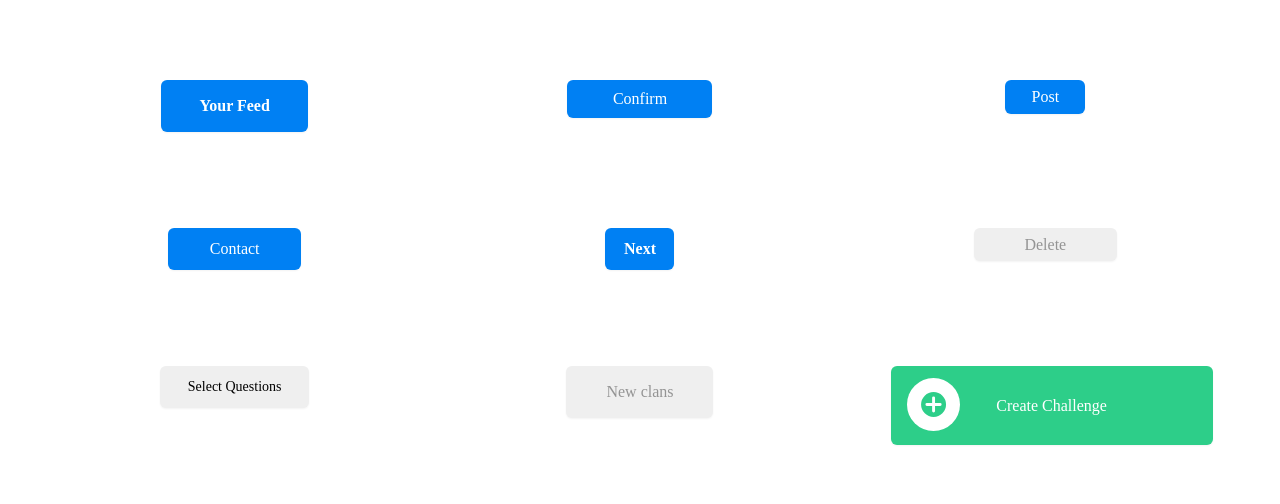
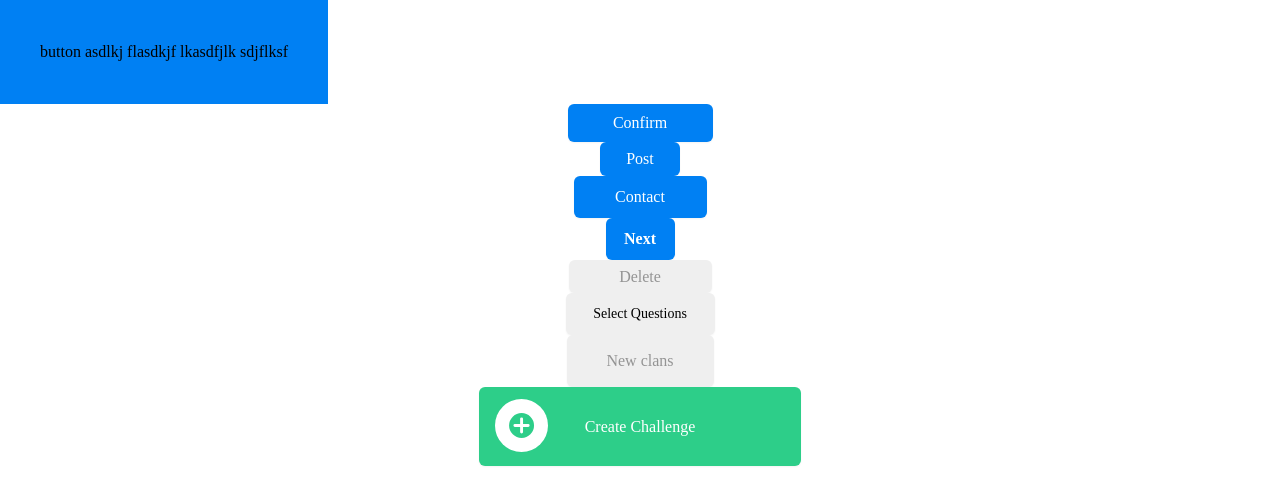
Before and after one commit to v4u-dev/ngt, an Angular app: page / in a window 1280 px wide. Shown: the top 504 px of the page. Built offline with nearby package versions, Linux system fonts and the light colour scheme.

Commit message:
button component is reviewd

```diff
--- a/src/app/app.component.html
+++ b/src/app/app.component.html
@@ -10,16 +10,17 @@
 <link rel="stylesheet" href="https://cdnjs.cloudflare.com/ajax/libs/animate.css/4.1.1/animate.min.css" />
 
 
+<!-- <button mat-button>button</button> -->
 <!-- button starts here -->
-<ngt-button>
-
-  <Yourfeed-btn>
+<button ngt-button>button asdlkj flasdkjf lkasdfjlk sdjflksf</button>
+<!-- <ngt-button> -->
+  <!-- <Yourfeed-btn>
     <button [style.background-color]="YourfeedBtnColor" [style.height]="YourfeedBtnHeight"
       [style.width]="YourfeedBtnWidth" class="btn block mx-auto shadowfocus:shadow-outline focus:outline-none
       text-md  text-white  rounded-md shadow-sm	  font-semibold  btn ripple">
       Your Feed
     </button>
-  </Yourfeed-btn>
+  </Yourfeed-btn> -->
 
   <confirm-btn>
     <button [style.background-color]="confirmBtnColor" [style.height]="confirmBtnHeight" [style.width]="confirmBtnWidth"
@@ -84,7 +85,7 @@
     </button>
   </CreateChallenge-btn>
 
-</ngt-button>
+<!-- </ngt-button> -->
 <!-- button ends here -->
 
 
--- a/src/app/app.component.ts
+++ b/src/app/app.component.ts
@@ -1,5 +1,5 @@
 import { Component } from '@angular/core';
-import { ButtonComponent } from '../app/ngt-components/button/button.component';
+// import { ButtonComponent } from '../app/ngt-components/button/button.component';
 
 @Component({
   selector: 'app-root',
--- a/src/app/ngt-components/button/button.component.html
+++ b/src/app/ngt-components/button/button.component.html
@@ -1,7 +1,7 @@
 <div class="p-10">
-    <div class="grid grid-cols-3 gap-4">
-        <div class="p-10">
-            <ng-content select="Yourfeed-btn"></ng-content>
+    <!-- <div class="grid grid-cols-3 gap-4"> -->
+        <div class="p-10" style="background-color: green;" >
+            <ng-content select="[ngt-button]"></ng-content>
         </div>
         <div class="p-10">
             <ng-content select="confirm-btn"></ng-content>
@@ -27,5 +27,5 @@
         <div class="p-10">
             <ng-content select="CreateChallenge-btn"></ng-content>
         </div>
-    </div>
+    <!-- </div> -->
 </div>
--- a/src/app/ngt-components/button/button.component.ts
+++ b/src/app/ngt-components/button/button.component.ts
@@ -1,27 +1,30 @@
-import { Component, Input, OnInit, Directive } from '@angular/core';
+import { Component, Input, OnInit, Directive, ElementRef } from '@angular/core';
 
-@Component({
-  selector: 'ngt-button',
-  templateUrl: './button.component.html',
-  styleUrls: ['./button.component.scss']
-})
-export class ButtonComponent implements OnInit {
+// @Component({
+//   selector: '[ngt-button]',
+//   templateUrl: './button.component.html',
+//   styleUrls: ['./button.component.scss']
+// })
+// export class ButtonComponent implements OnInit {
 
 
-  constructor() {
+//   constructor() {
 
-  }
+//   }
 
-  ngOnInit(): void {
-  }
+//   ngOnInit(): void {
+//   }
 
-}
+// }
 
 @Directive({
-  selector: 'Yourfeed-btn',
+  selector: '[ngt-button]',
 })
-export class Yourfeedbtn {
-
+export class NgtButton {
+  constructor(el: ElementRef){
+    el.nativeElement.classList.add('p-10');
+    el.nativeElement.classList.add('bg-blue');
+  }
 }
 
 @Directive({
--- a/src/app/ngt-components/button/button.module.ts
+++ b/src/app/ngt-components/button/button.module.ts
@@ -1,6 +1,6 @@
 import { NgModule } from '@angular/core';
 import { CommonModule } from '@angular/common';
-import { ButtonComponent, Yourfeedbtn, confirmbtn, postbtn, contactbtn, nextbtn, deletebtn, selectquestionsbtn, Newclansbtn, CreateChallengebtn } from 'src/app/ngt-components/button/button.component'
+import { NgtButton, confirmbtn, postbtn, contactbtn, nextbtn, deletebtn, selectquestionsbtn, Newclansbtn, CreateChallengebtn } from 'src/app/ngt-components/button/button.component'
 
 
 
@@ -8,7 +8,7 @@ import { ButtonComponent, Yourfeedbtn, confirmbtn, postbtn, contactbtn, nextbtn,
   imports: [
     CommonModule
   ],
-  declarations: [ButtonComponent, Yourfeedbtn, confirmbtn, postbtn, contactbtn, nextbtn, deletebtn, selectquestionsbtn, Newclansbtn, CreateChallengebtn],
-  exports: [ButtonComponent, Yourfeedbtn, confirmbtn, postbtn, contactbtn, nextbtn, deletebtn, selectquestionsbtn, Newclansbtn, CreateChallengebtn]
+  declarations: [NgtButton, confirmbtn, postbtn, contactbtn, nextbtn, deletebtn, selectquestionsbtn, Newclansbtn, CreateChallengebtn],
+  exports: [NgtButton,  confirmbtn, postbtn, contactbtn, nextbtn, deletebtn, selectquestionsbtn, Newclansbtn, CreateChallengebtn]
 })
 export class ButtonModule { }
--- a/tslint.json
+++ b/tslint.json
@@ -29,7 +29,7 @@
     },
     "max-classes-per-file": false,
     "max-line-length": [
-      true,
+      false,
       140
     ],
     "member-ordering": [
```
